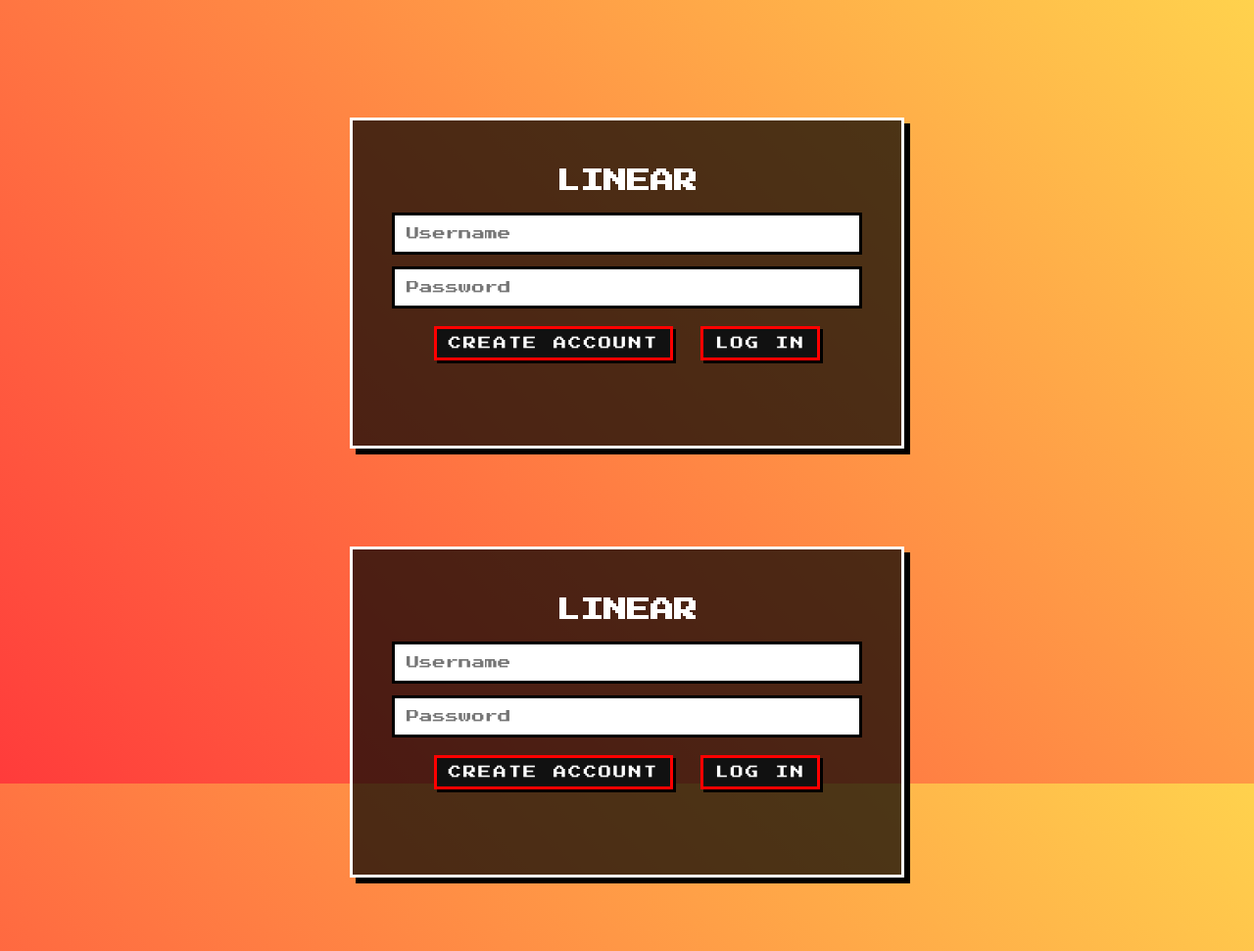
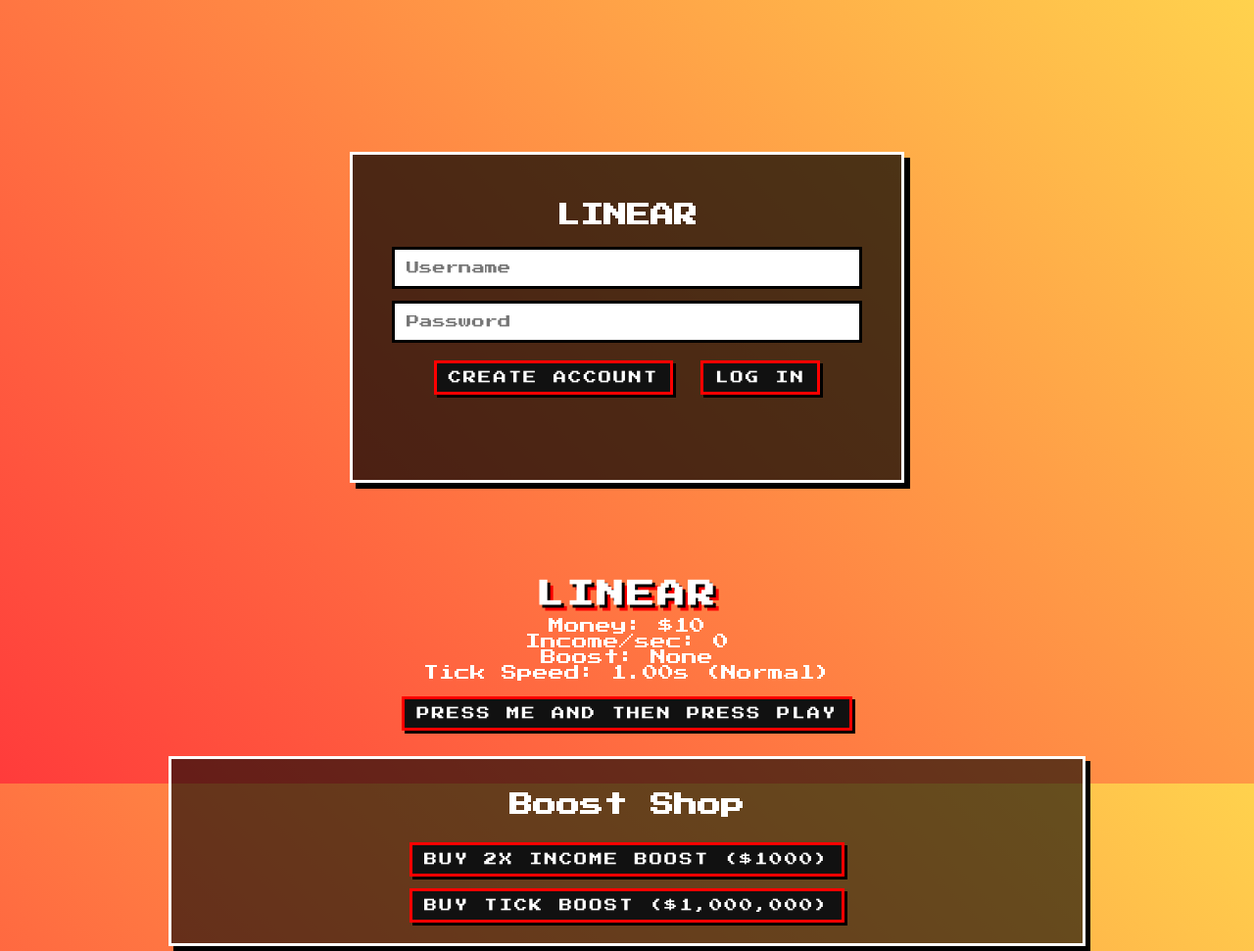
Before and after one commit to henrydale2813-ui/Linear, a plain HTML site: page index.html in a window 1280 px wide. Shown: the top 971 px of the page at 98% size. Drawn offline with nearby package versions, Linux system fonts and the light colour scheme.

Commit message:
Update index.html

```diff
--- a/index.html
+++ b/index.html
@@ -50,15 +50,6 @@
   </style>
 </head>
 <body>
-<div id="authScreen">
-  <h2>LINEAR</h2>
-
-  <input id="usernameInput" type="text" placeholder="Username">
-  <input id="passwordInput" type="password" placeholder="Password">
-
-  <button id="signupBtn">Create Account</button>
-  <button id="loginBtn">Log In</button>
-
   <p id="authMessage"></p>
 </div>
 <div id="authScreen">
```
